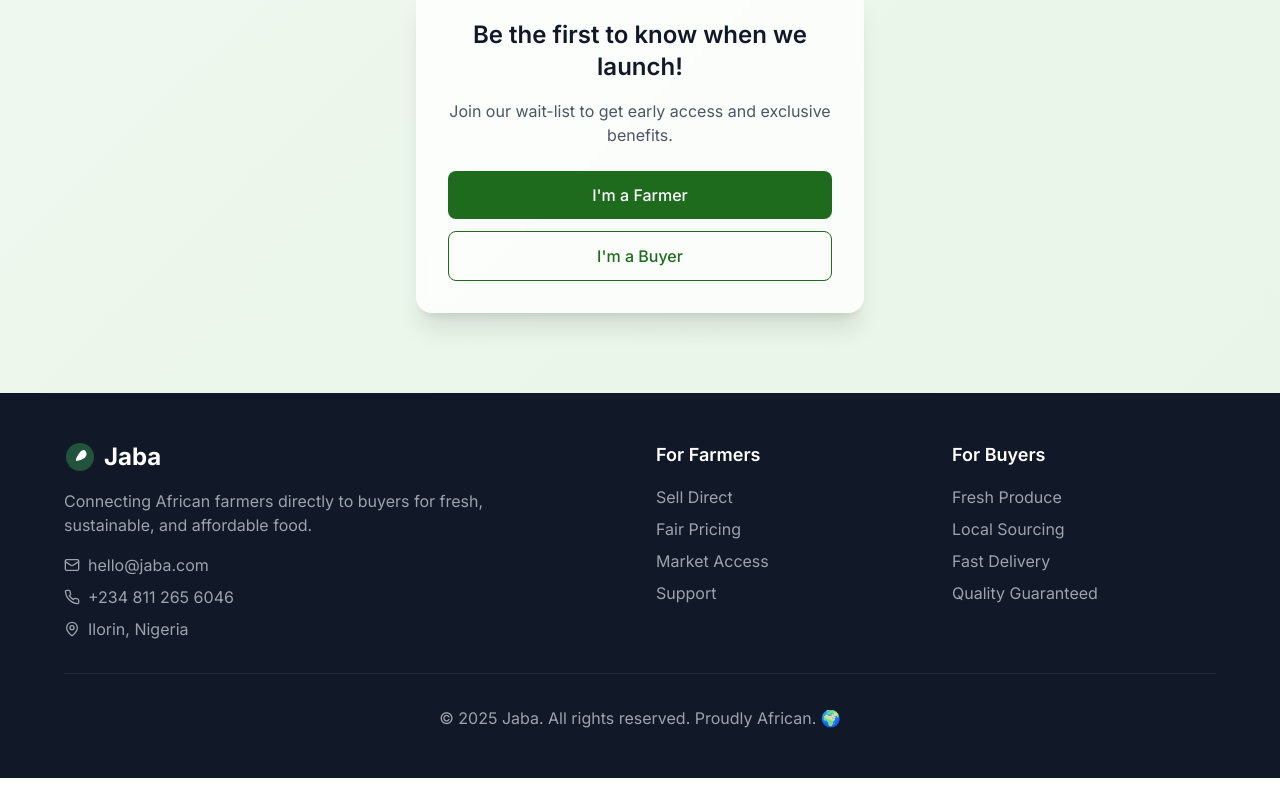
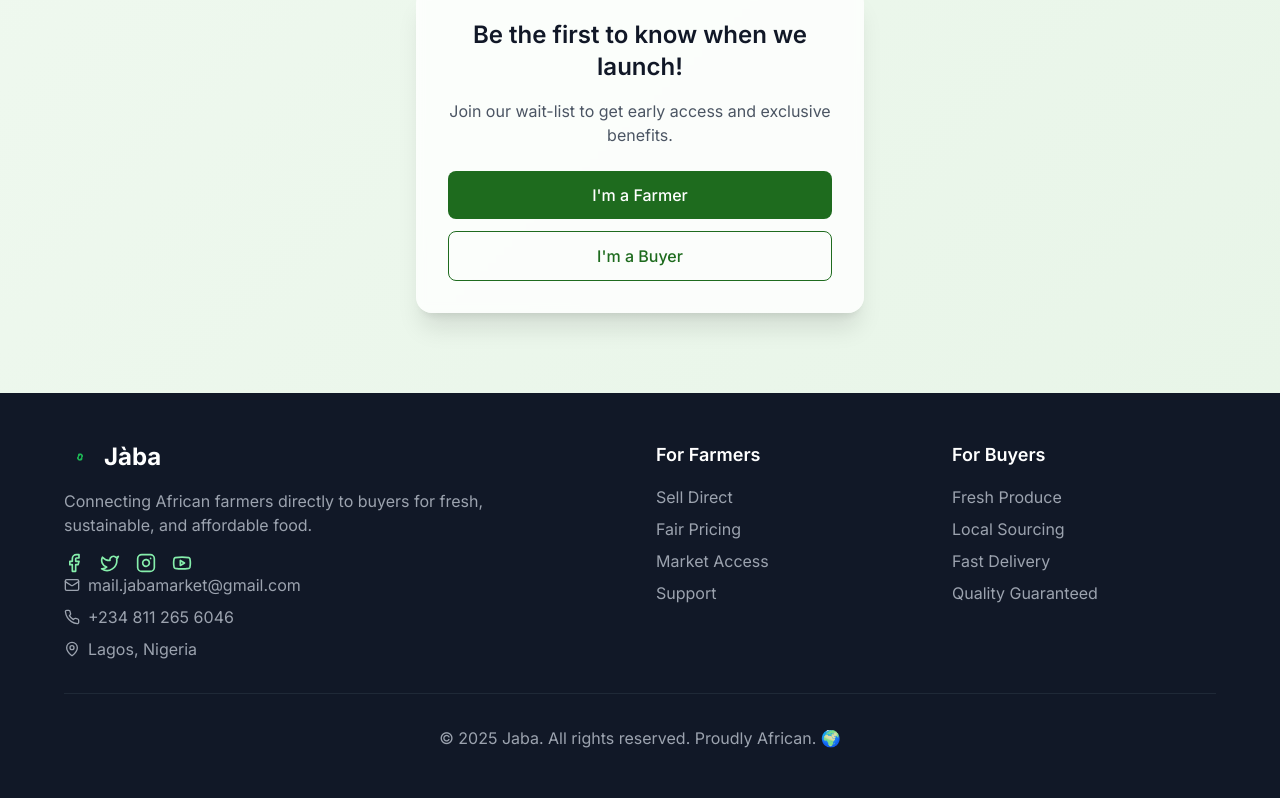
Before and after one commit to CodesByAbdul/jaba-waitlist, a React (Vite) app: page / in a window 1280 px wide. Shown: the part 449-1247 px from the top of the page. Built offline with nearby package versions, Linux system fonts and the light colour scheme.

Commit message:
page refactored

```diff
--- a/src/components/Footer.tsx
+++ b/src/components/Footer.tsx
@@ -1,6 +1,6 @@
 
 import React from 'react';
-import { Sprout, Mail, Phone, MapPin } from 'lucide-react';
+import { Sprout, Mail, Phone, MapPin, Facebook, Twitter, Instagram, Youtube, } from 'lucide-react';
 
 const Footer = () => {
   return (
@@ -9,16 +9,30 @@ const Footer = () => {
         <div className="grid grid-cols-1 md:grid-cols-4 gap-8">
           <div className="col-span-1 md:col-span-2">
             <div className="flex items-center mb-4">
-              <img src="/logo-leaf.svg" className="h-8 w-8 text-primary mr-2" />
-              <span className="text-2xl font-bold">Jaba</span>
+              <img src="/jaba-symbol.png" className="h-8 w-8 text-primary mr-2" />
+              <span className="text-2xl font-bold">Jàba</span>
             </div>
             <p className="text-gray-400 mb-4 max-w-md">
               Connecting African farmers directly to buyers for fresh, sustainable, and affordable food.
             </p>
+            <div className="flex space-x-4">
+              <a href="https://www.facebook.com/profile.php?id=61579138947736" className="text-green-300 hover:text-white transition-colors" target='_blank' rel="noopener noreferrer">
+                <Facebook className="h-5 w-5" />
+              </a>
+              <a href="https://x.com/jaba_market" className="text-green-300 hover:text-white transition-colors" target='_blank' rel="noopener noreferrer">
+                <Twitter className="h-5 w-5" />
+              </a>
+              <a href="https://www.instagram.com/jaba_market" className="text-green-300 hover:text-white transition-colors" target='_blank' rel="noopener noreferrer">
+                <Instagram className="h-5 w-5" />
+              </a>
+              <a href="https://www.tiktok.com/@jaba_market" className="text-green-300 hover:text-white transition-colors" target='_blank' rel="noopener noreferrer">
+                <Youtube className="h-5 w-5" />
+              </a>
+            </div>
             <div className="space-y-2">
               <div className="flex items-center text-gray-400">
                 <Mail className="h-4 w-4 mr-2" />
-                <span>hello@jaba.com</span>
+                <span>mail.jabamarket@gmail.com</span>
               </div>
               <div className="flex items-center text-gray-400">
                 <Phone className="h-4 w-4 mr-2" />
@@ -26,7 +40,7 @@ const Footer = () => {
               </div>
               <div className="flex items-center text-gray-400">
                 <MapPin className="h-4 w-4 mr-2" />
-                <span>Ilorin, Nigeria</span>
+                <span>Lagos, Nigeria</span>
               </div>
             </div>
           </div>
```
Also changed, not shown: public/jaba-symbol.png (added).
